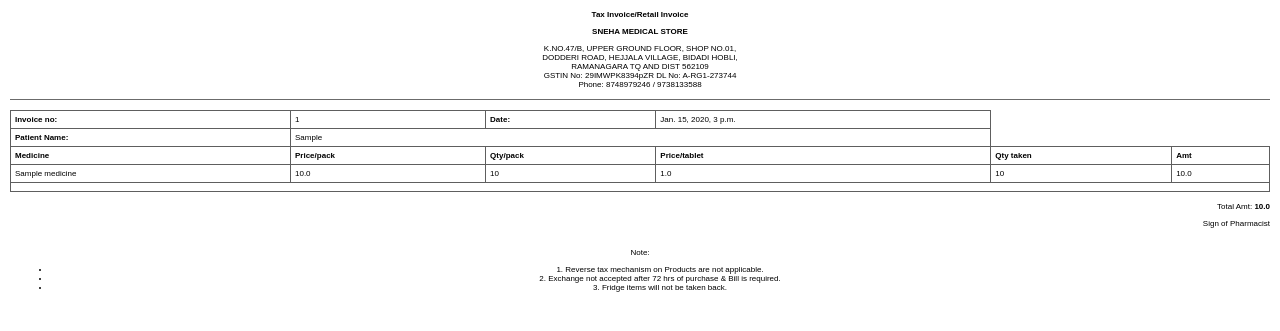
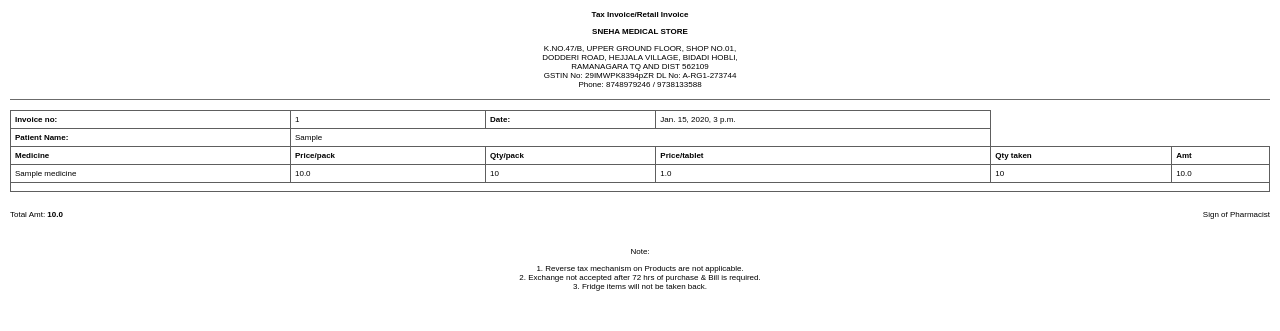
Before and after one commit to mightysandy1/pharmacyappsneha, a Django app: page /wprint-bill/1/ in a window 1280 px wide. Shown: the top 331 px of the page. Run offline with Django 4.2, Linux system fonts and the light colour scheme; tables that the repository leaves empty hold one stand-in row (values such as "Sample post"); some libraries are stand-ins or nearby versions.

Commit message:
upd print

```diff
--- a/yolo_pharmacy/yolo_site/templates/yolo_site/bill_printweb.html
+++ b/yolo_pharmacy/yolo_site/templates/yolo_site/bill_printweb.html
@@ -44,7 +44,13 @@
             margin-bottom: 10px;
         }
         .total {
-            text-align: right;
+            display: flex;
+            align-items: center;
+            justify-content: space-between;
+        }
+        ul {
+            padding: 0;
+            list-style-type: none;
         }
     </style>
     <title>Tax Invoice</title>
```
